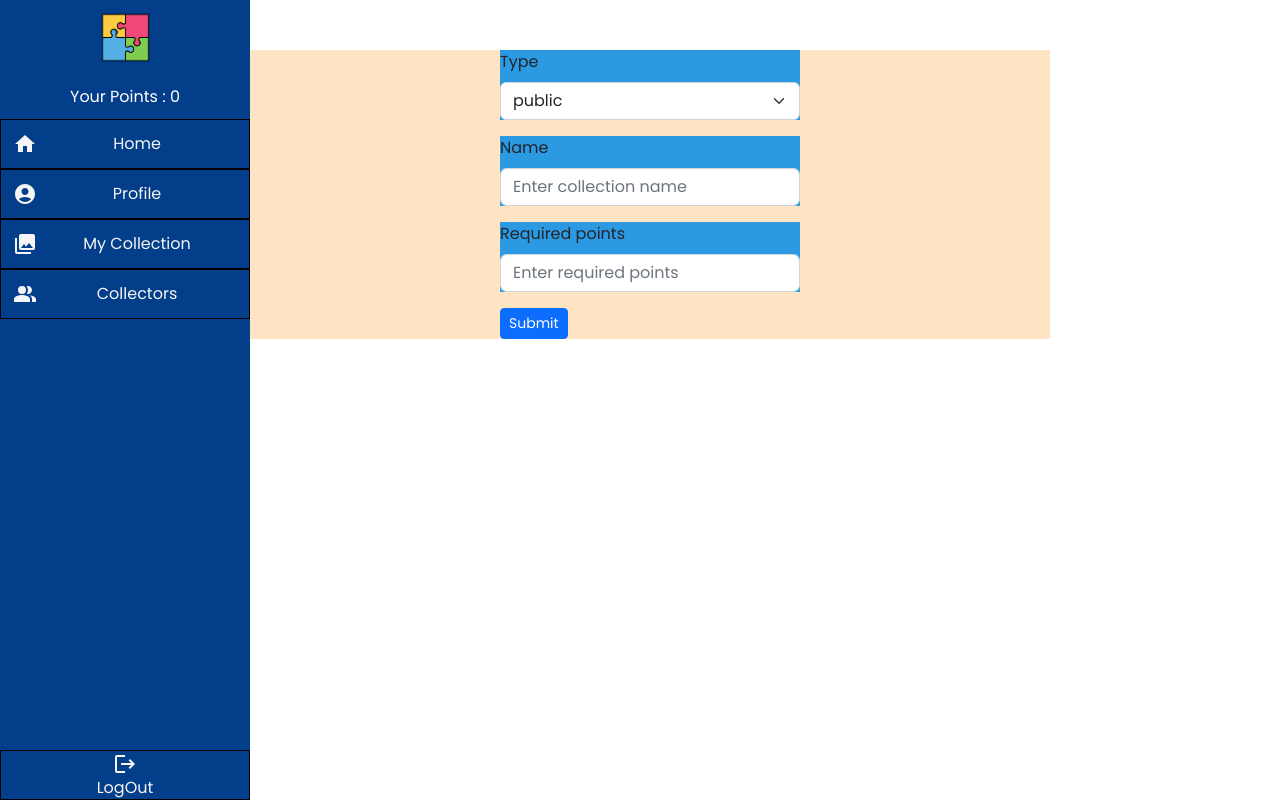
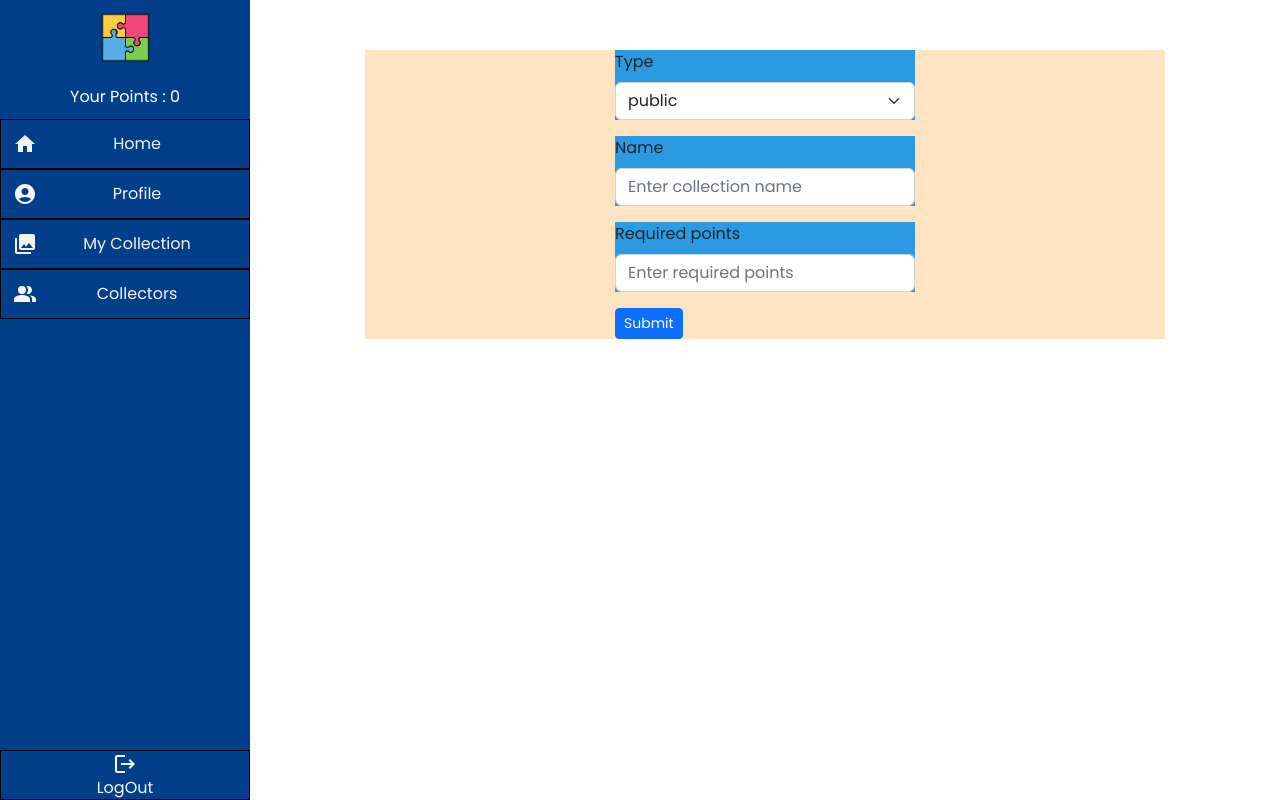
Before and after one commit to misterjon18/ishowmo, a React (Vite) app in the folder front-end/: page /add-collection in a window 1280 px wide. Built offline with nearby package versions, Linux system fonts and the light colour scheme; no server answers.

Commit message:
Edited marginLeft:250px from Layout

```diff
--- a/front-end/src/components/Layout.jsx
+++ b/front-end/src/components/Layout.jsx
@@ -14,7 +14,7 @@ export const Layout = () => {
         <Sidebar />
       </div>
 
-      <div style={{ flexGrow: 1 }}>
+      <div style={{ flexGrow: 1, marginLeft: "250px" }}>
         <Outlet></Outlet>
       </div>
     </div>
--- a/front-end/src/components/UserProfile.jsx
+++ b/front-end/src/components/UserProfile.jsx
@@ -27,7 +27,7 @@ export const UserProfile = () => {
     return <div>loading...</div>;
   }
   return (
-    <div className="container-xl px-4 mt-4" style={{ marginLeft: 400 }}>
+    <div className="container-xl px-4 mt-4" style={{ marginLeft: "150px" }}>
       {/* <ToastContainer
         position="top-right"
         autoClose={2000}
--- a/front-end/src/pages/MyCollection.jsx
+++ b/front-end/src/pages/MyCollection.jsx
@@ -28,7 +28,7 @@ export const MyCollection = () => {
         >
           Add Collection
         </button>
-        <div className="row">
+        <div className="row" style={{ backgroundColor: "orange" }}>
           {myCollections.collections.map((collection) => {
             return (
               <div key={collection.id} className="col-3">
--- a/front-end/src/styles/UserList.css
+++ b/front-end/src/styles/UserList.css
@@ -1,17 +1,3 @@
-.container {
+/* .container {
   margin-left: 250px;
-}
-
-/* .table-fixed tbody {
-  height: 300px;
-  overflow-y: auto;
-  width: 100%;
-}
-
-.table-fixed thead,
-.table-fixed tbody,
-.table-fixed tr,
-.table-fixed td,
-.table-fixed th {
-  display: block;
-}
+} */
```
